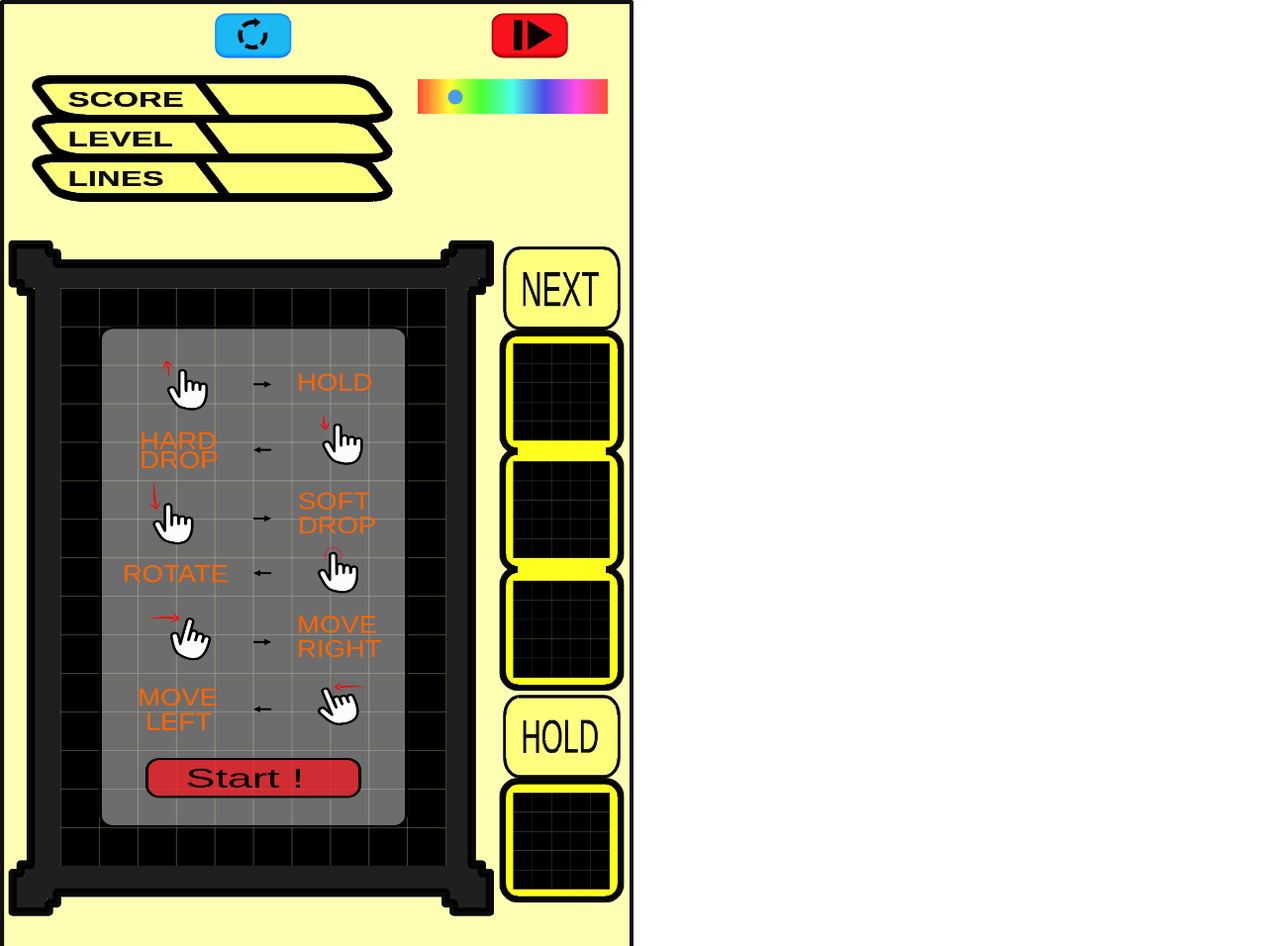
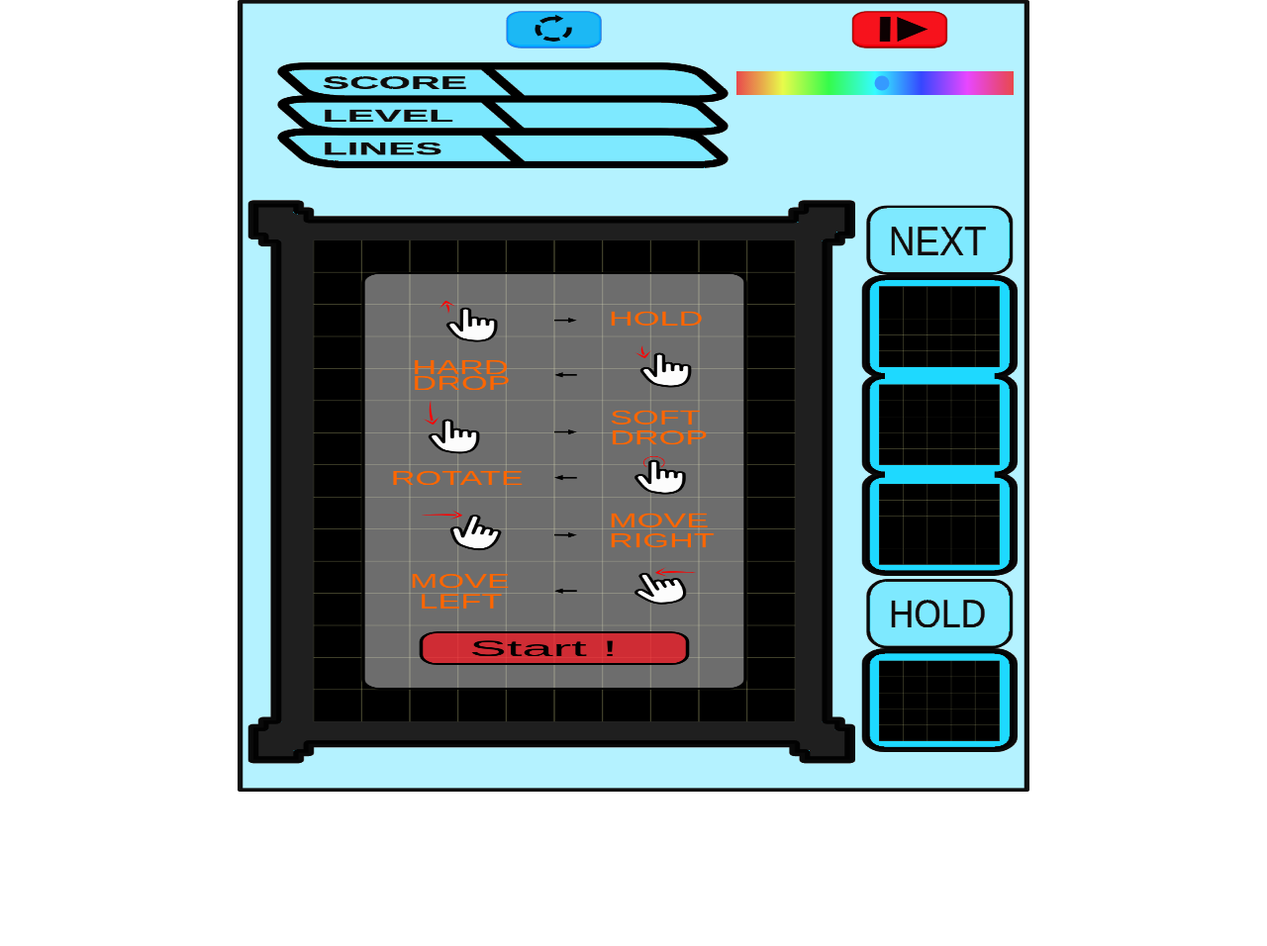
Before and after one commit to fabio-p-goncalez-alb/Tetris, a website built with Vite: page index.html in a window 1280 px wide. Shown: the top 956 px of the page at 99% size. After the commit the page ends 804 px from the top, so only its background shows below. Built offline with nearby package versions, Linux system fonts and the light colour scheme.

Commit message:
FIX: Adjust resizing screen

```diff
--- a/index.html
+++ b/index.html
@@ -1,5 +1,6 @@
 <!DOCTYPE html>
 <html lang="pt-BR">
+
 <head>
   <meta charset="UTF-8">
   <meta name="viewport" content="width=device-width, initial-scale=1.0, user-scalable=no">
@@ -8,11 +9,13 @@
   <link rel="stylesheet" type="text/css" href="/src/css/style.css">
   <script defer type="module" src="/main.js"></script>
 </head>
+
 <body>
-    <canvas id="canvas" width="1200" height="1800"></canvas><br>
-    <div>
+  <div id="game__screen">
+    <canvas id="canvas" width="1200" height="1800"></canvas>
     <!-- <input id="color" type="color" min="0" max="1275" step="1" value="0"> -->
-      <input id="color" type="range" min="0" max="360" value="60">
+    <input id="color" type="range" min="0" max="360" value="190">
   </div>
 </body>
+
 </html>
--- a/src/css/style.css
+++ b/src/css/style.css
@@ -16,45 +16,71 @@ canvas {
 }
 
 html,
-body {
+body
+{
   overscroll-behavior-y: contain;
-  display: contents;
+  width: 100%;
+  height: 100%;
+  text-align: center;
 }
+
+#game__screen {
+  display: inline-block;
+  position: relative;
+}
+
 
 #canvas {
   display: block;
-  /* position: absolute; */
+  position: absolute;
 }
 
 #color {
   display: inline-block;
-  /* position: absolute; */
-  -webkit-appearance: none;  /* Override default CSS styles */
+  position: absolute;
+  -webkit-appearance: none;
   appearance: none;
-  width: 15%; /* Full-width */
-  height: 35px; /* Specified height */
-  background: #d3d3d3; /* Grey background */
-  outline: none; /* Remove outline */
-  opacity: 0.7; /* Set transparency (for mouse-over effects on hover) */
-  -webkit-transition: .2s; /* 0.2 seconds transition on hover */
+  width: 35%;
+  height: 3%;
+  background: #d3d3d3;
+  outline: none;
+  opacity: 0.7;
+  -webkit-transition: .2s;
   transition: opacity .2s;
-  position: absolute;
-  left: 33%;
-  top: 10%;
-  background: linear-gradient(to right,hsl(0, 100%, 50%),hsl(30, 100%, 50%),hsl(60, 100%, 50%),hsl(90, 100%, 50%),hsl(120, 100%, 50%),hsl(150, 100%, 50%),hsl(180, 100%, 50%), hsl(210, 100%, 50%), hsl(240, 100%, 50%), hsl(270, 100%, 50%), hsl(300, 100%, 50%), hsl(330, 100%, 50%), hsl(360, 100%, 50%));
+  right: 2%;
+  top: 9%;
+  background: linear-gradient(to right, hsl(0, 100%, 50%), hsl(30, 100%, 50%), hsl(60, 100%, 50%), hsl(90, 100%, 50%), hsl(120, 100%, 50%), hsl(150, 100%, 50%), hsl(180, 100%, 50%), hsl(210, 100%, 50%), hsl(240, 100%, 50%), hsl(270, 100%, 50%), hsl(300, 100%, 50%), hsl(330, 100%, 50%), hsl(360, 100%, 50%));
 }
 
 
-@media only screen and (max-width: 1000px) {
-  #canvas {
+@media only screen and (max-width: 768px) {
+  #canvas, #game__screen {
     width: 100%;
     height: 100%;
   }
 }
 
-@media only screen and (min-width: 1000px) {
+@media only screen and (min-width: 769px) {
+  #canvas, #game__screen{
+    height: 100vmin;
+    aspect-ratio: 1/1;
+  }
+}
+
+/* @media only screen and (min-width: 769px) and (max-width: 1024px) {
   #canvas {
-    width: 50%;
+    height: 100%;
+    width: 95%;
+  }
+}
+@media only screen and (min-width: 1025px) and (max-width: 1200px){
+  #canvas {
+    height: 100%;
+    width: 90%;
+  }
+}
+@media only screen and (min-width: 1201px) {
+  #canvas {
     height: 100%;
   }
-}
+} */
```
Lines whose indentation alone changed are shown as unchanged.
